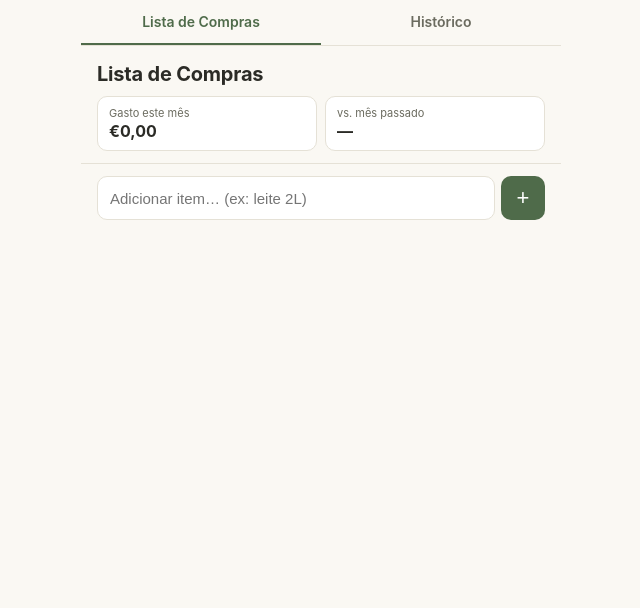
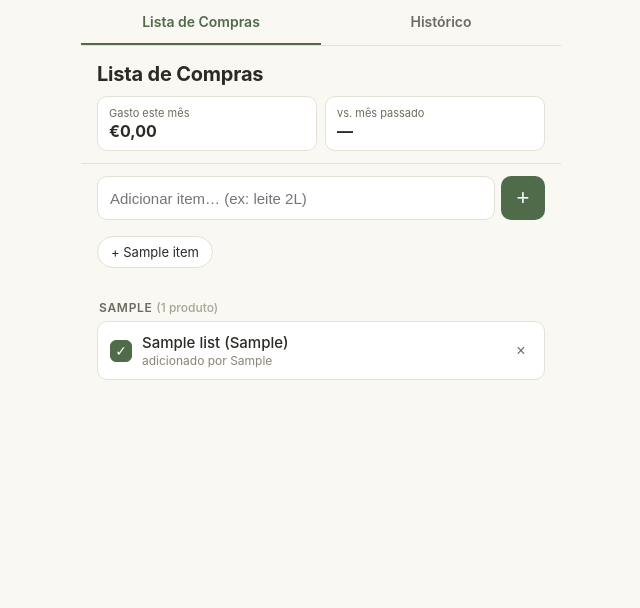
Before and after one commit to paulodiasfaria/lista-compras, a Flask app: page / in a window 1280 px wide. Shown: the top 608 px of the page, without its empty margins (319-959 px from the left). Run offline with Flask 3, Linux system fonts and the light colour scheme; tables that the repository leaves empty hold one stand-in row (values such as "Sample post").

Commit message:
Fix: chips dinamicos do historico, preco medio real, bug de categoria desconhecida na lista

```diff
--- a/app.py
+++ b/app.py
@@ -74,6 +74,42 @@ def guess_category(product_name):
     return "Supermercado"
 
 
+def get_avg_price(db, product_name):
+    """Media do preco das ultimas 2 compras deste produto (match exato,
+    case-insensitive, sobre purchase_items). None se nunca foi comprado."""
+    rows = db.execute(
+        """SELECT pi.line_total FROM purchase_items pi
+           JOIN purchases p ON p.id = pi.purchase_id
+           WHERE LOWER(pi.product_name) = LOWER(?)
+           ORDER BY p.id DESC, pi.id DESC
+           LIMIT 2""",
+        (product_name,),
+    ).fetchall()
+    if not rows:
+        return None
+    return sum(r["line_total"] for r in rows) / len(rows)
+
+
+def get_frequent_products(db, limit=8, exclude_names=None):
+    """Produtos mais comprados no historico (por numero de vezes),
+    excluindo os que ja estao na lista ativa."""
+    exclude_names = {n.lower() for n in (exclude_names or [])}
+    rows = db.execute(
+        """SELECT product_name, category, COUNT(*) AS n
+           FROM purchase_items
+           GROUP BY LOWER(product_name)
+           ORDER BY n DESC, product_name ASC"""
+    ).fetchall()
+    result = []
+    for r in rows:
+        if r["product_name"].lower() in exclude_names:
+            continue
+        result.append({"product_name": r["product_name"], "category": r["category"]})
+        if len(result) >= limit:
+            break
+    return result
+
+
 # ---------------------------------------------------------------------------
 # Paginas
 # ---------------------------------------------------------------------------
@@ -86,8 +122,13 @@ def lista():
     ).fetchall()
 
     by_category = {}
+    avg_prices = {}
     for r in rows:
         by_category.setdefault(r["category"], []).append(r)
+        avg_prices[r["id"]] = get_avg_price(db, r["product_name"])
+
+    active_names = [r["product_name"] for r in rows]
+    frequent = get_frequent_products(db, limit=8, exclude_names=active_names)
 
     pending_count = db.execute(
         "SELECT COUNT(*) AS c FROM pending_receipts WHERE status='pending'"
@@ -117,7 +158,9 @@ def lista():
         "lista.html",
         active_page="lista",
         by_category=by_category,
-        categorias=CATEGORIAS,
+        avg_prices=avg_prices,
+        frequent=frequent,
+        categorias=sorted(by_category.keys()),
         pending_count=pending_count,
         cur_total=cur_total,
         delta_pct=delta_pct,
--- a/static/style.css
+++ b/static/style.css
@@ -43,6 +43,12 @@ h1{font-size:20px;margin:0;font-weight:700;letter-spacing:-0.01em;}
 .add-bar button{width:44px;height:44px;border-radius:var(--radius);border:none;background:var(--accent);
   color:#fff;font-size:22px;line-height:1;cursor:pointer;}
 .add-bar button:hover{background:#3f5a3b;}
+
+.chips{display:flex;gap:7px;padding:4px 16px 12px;overflow-x:auto;}
+.chip{flex:0 0 auto;padding:7px 13px;border-radius:999px;border:1px solid var(--border);
+  background:var(--card);font-size:13px;color:var(--ink);cursor:pointer;white-space:nowrap;
+  font-family:inherit;appearance:none;-webkit-appearance:none;}
+.chip:hover{border-color:var(--accent);color:var(--accent);}
 
 main{flex:1;padding:4px 16px 24px;}
 .category{margin-top:16px;}
--- a/templates/lista.html
+++ b/templates/lista.html
@@ -36,6 +36,16 @@
     <button type="submit" aria-label="Adicionar">+</button>
   </form>
 
+  <div class="chips">
+    {% for f in frequent %}
+    <form method="post" action="{{ url_for('add_item') }}" style="display:inline;">
+      <input type="hidden" name="product_name" value="{{ f.product_name }}">
+      <input type="hidden" name="category" value="{{ f.category }}">
+      <button type="submit" class="chip">+ {{ f.product_name }}</button>
+    </form>
+    {% endfor %}
+  </div>
+
   <main>
     {% for categoria in categorias %}
       {% set items = by_category.get(categoria, []) %}
@@ -55,7 +65,12 @@
             </form>
             <div class="item-text">
               <div class="item-name">{{ item.product_name }}{% if item.quantity %} ({{ item.quantity }}){% endif %}</div>
-              {% if item.added_by %}<div class="item-price">adicionado por {{ item.added_by }}</div>{% endif %}
+              {% set avg = avg_prices.get(item.id) %}
+              {% if avg %}
+              <div class="item-price">€{{ "%.2f"|format(avg)|replace(".", ",") }}/un</div>
+              {% elif item.added_by %}
+              <div class="item-price">adicionado por {{ item.added_by }}</div>
+              {% endif %}
             </div>
             <form method="post" action="{{ url_for('delete_item', item_id=item.id) }}">
               <button type="submit" class="delete-btn" aria-label="Remover">×</button>
```
